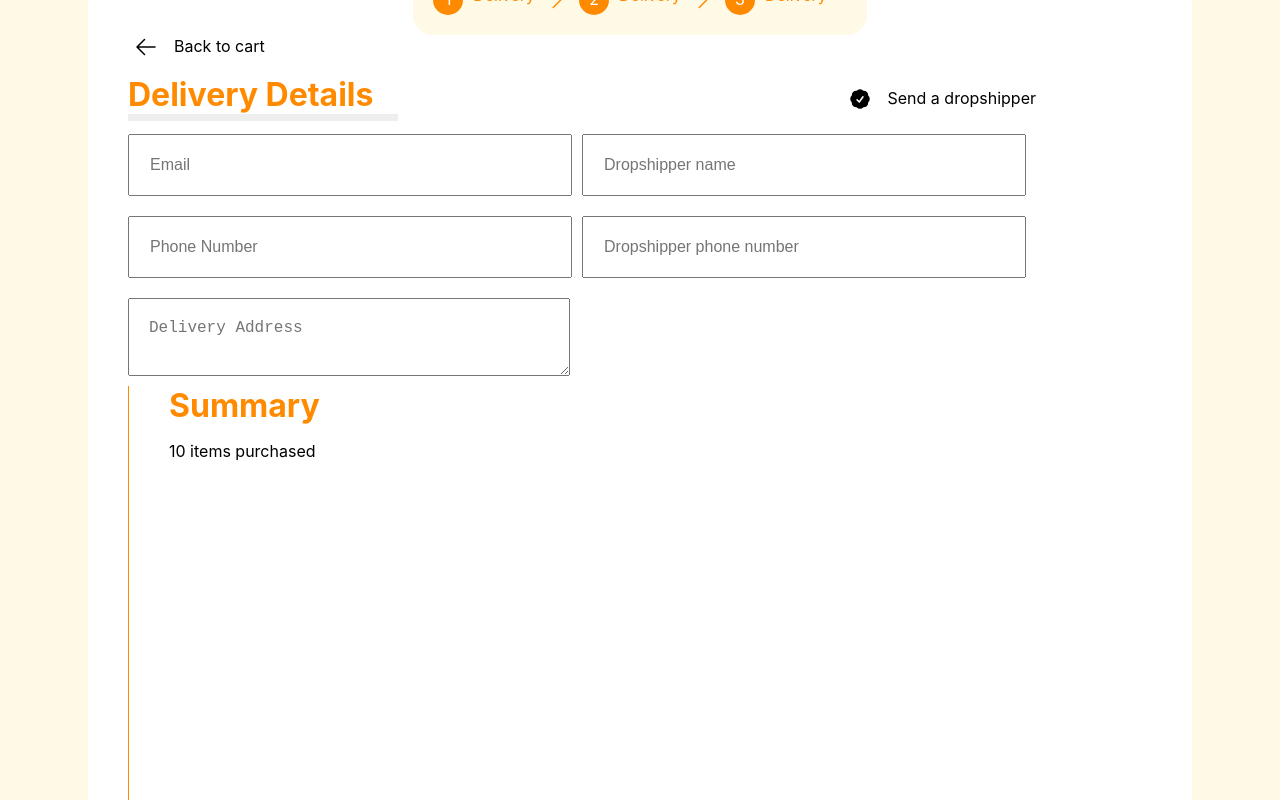
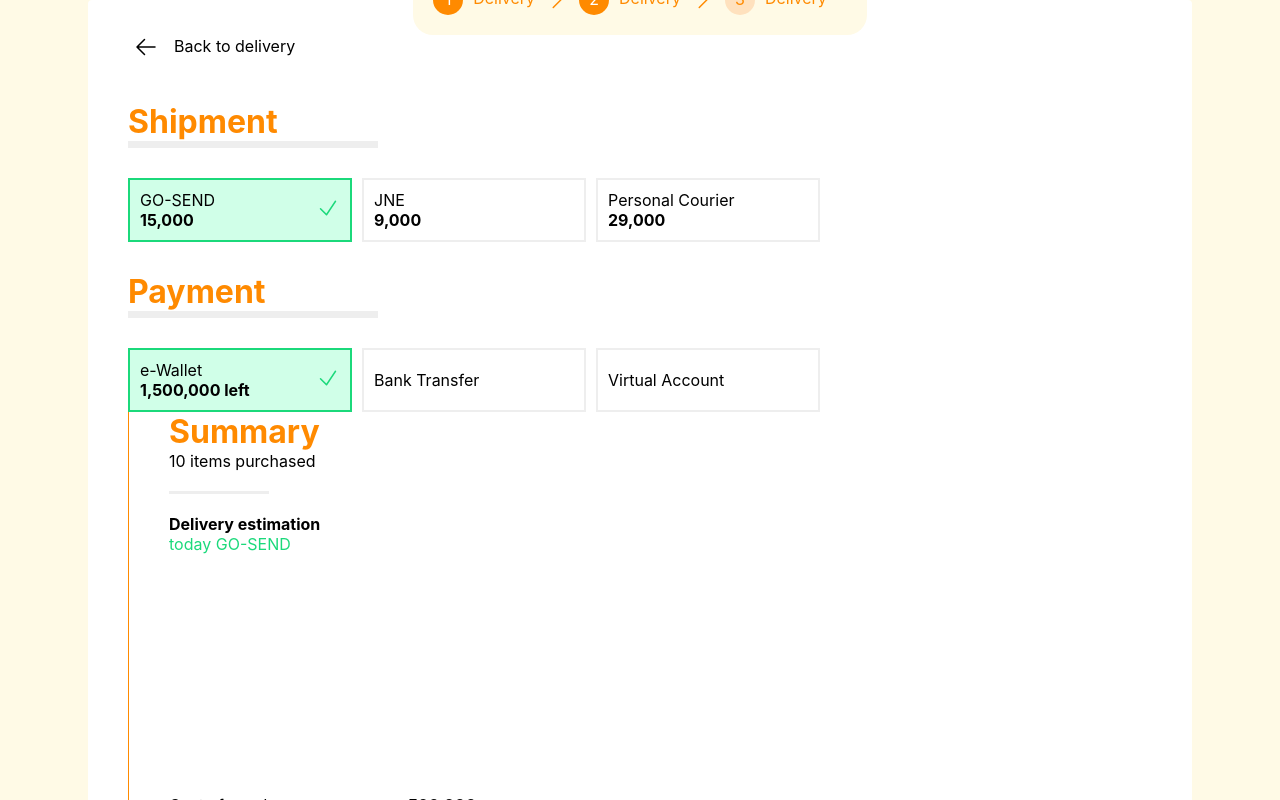
Before and after one commit to maulanairfanf/jakmall-test, a Vue app: page / in a window 1280 px wide. Shown: the top 800 px of the page. Built offline with nearby package versions, Linux system fonts and the light colour scheme.

Commit message:
sync summary and add tab content payment

```diff
--- a/src/App.vue
+++ b/src/App.vue
@@ -1,44 +1,80 @@
 <script setup>
-import { ArrowLeftIcon, ChevronRightIcon } from '@heroicons/vue/24/solid'
-import TabContent from './components/TabContent.vue'
+import { ArrowLeftIcon } from '@heroicons/vue/24/solid'
+import TabContentDelivery from './components/TabContentDelivery.vue'
+import TabContentPayment from './components/TabContentPayment.vue'
 import Summary from './components/Summary.vue'
+import { computed, ref } from 'vue'
+import NavigationTab from './components/NavigationTab.vue'
+
+const step = ref(2)
+const isDropshipping = ref(false)
+const shipment = ref({
+	title: 'GO-SEND',
+	price: '15,000',
+})
+const payment = ref({
+	title: 'e-Wallet',
+	description: '1,500,000 left',
+})
+function handleDropshipping(payload) {
+	isDropshipping.value = payload
+}
+
+function handleBack() {
+	if (step.value !== 1) {
+		step.value--
+	}
+}
+
+function handleNext() {
+	if (step.value !== 3) {
+		step.value++
+	}
+}
+
+function handlePayment(payload) {
+	payment.value = payload
+}
+
+function handleShipment(payload) {
+	shipment.value = payload
+}
+
+const getTitleButtonBack = computed(() => {
+	if (step.value === 1) {
+		return 'Back to cart'
+	} else if (step.value === 2) {
+		return 'Back to delivery'
+	} else {
+		return ''
+	}
+})
 </script>
 
 <template>
-	<div class="flex flex_justify_center">
-		<div class="header_navigation flex flex_justify_center flex-items-center">
-			<div class="flex flex-items-center margin_right_10">
-				<div class="circle_navigation margin_right_10">
-					<span>1</span>
-				</div>
-				<span class="text_primary margin_right_10">Delivery</span>
-				<ChevronRightIcon class="text_primary icon" />
-			</div>
-			<div class="flex flex-items-center margin_right_10">
-				<div class="circle_navigation margin_right_10">
-					<span>2</span>
-				</div>
-				<span class="text_primary margin_right_10">Delivery</span>
-				<ChevronRightIcon class="text_primary icon" />
-			</div>
-			<div class="flex flex-items-center margin_right_10">
-				<div class="circle_navigation margin_right_10">
-					<span>3</span>
-				</div>
-				<span class="text_primary margin_right_10">Delivery</span>
-			</div>
-		</div>
-	</div>
+	<NavigationTab :step="step" />
 	<div class="box rounded">
 		<div class="flex flex_items_center">
-			<button class="button_icon">
+			<button class="button_icon" @click="handleBack()">
 				<ArrowLeftIcon class="icon" />
 			</button>
-			<p class="margin margin_left_10">Back to cart</p>
+			<p class="margin margin_left_10">{{ getTitleButtonBack }}</p>
 		</div>
 		<div class="flex flex_justify_between">
-			<TabContent />
-			<Summary />
+			<TabContentDelivery
+				@handle-dropshipping="handleDropshipping"
+				v-if="step === 1"
+			/>
+			<TabContentPayment
+				@handle-shipment="handleShipment"
+				@handle-payment="handlePayment"
+				v-if="step === 2"
+			/>
+			<Summary
+				@handle-next="handleNext"
+				:isDropshipping="isDropshipping"
+				:shipment="shipment"
+			/>
 		</div>
 	</div>
 </template>
--- a/src/components/Summary.vue
+++ b/src/components/Summary.vue
@@ -1,9 +1,38 @@
 <script setup>
-defineProps({
+import { computed } from 'vue'
+
+const props = defineProps({
 	isDropshipping: {
+		type: Boolean,
 		required: true,
 		default: false,
 	},
+	shipment: {
+		type: Object,
+		required: true,
+	},
+})
+
+const emits = defineEmits(['handle-next'])
+
+const getEstimateTime = computed(() => {
+	if (props.shipment.title === 'GO-SEND') {
+		return 'today'
+	} else if (props.shipment.title === 'JNE') {
+		return '2 days'
+	} else if (props.shipment.title === 'Personal Courier') {
+		return '1 day'
+	} else {
+		return ''
+	}
+})
+
+const getTitleButton = computed(() => {
+	if (props.shipment) {
+		return `Pay with ${props.shipment.title}`
+	} else {
+		return 'Continue to Payment'
+	}
 })
 </script>
 <template>
@@ -12,7 +41,14 @@ defineProps({
 			<h1>
 				<b class="text_primary">Summary</b>
 			</h1>
-			<p>10 items purchased</p>
+			<span class="">10 items purchased</span>
+			<div class="underline_mini"></div>
+			<div class="flex flex_column" v-if="shipment">
+				<b>Delivery estimation</b>
+				<span class="text_success"
+					>{{ getEstimateTime }} {{ shipment.title }}</span
+				>
+			</div>
 		</div>
 		<div>
 			<div class="flex flex_justify_between flex_items_center margin_top_10">
@@ -26,12 +62,21 @@ defineProps({
 				<span>Dropshipping Fee</span>
 				<b>5,900</b>
 			</div>
+			<div
+				class="flex flex_justify_between flex_items_center margin_top_10"
+				v-if="shipment"
+			>
+				<span>{{ shipment.title }} shipment</span>
+				<b>{{ shipment.price }}</b>
+			</div>
 			<div class="flex flex_justify_between flex_items_center margin_top_10">
 				<h1 class="text_primary">Total</h1>
-				<b>505,900</b>
+				<h1 class="text_primary">505,900</h1>
 			</div>
-			<div class="flex flex_justify_center">
-				<button class="button_payment">Continue to Payment</button>
+			<div class="flex flex_justify_center" v-if="step !== 3">
+				<button class="button_payment" @click="emits('handle-next')">
+					{{ getTitleButton }}
+				</button>
 			</div>
 		</div>
 	</div>
--- a/src/components/TabContent.vue
+++ /dev/null
@@ -1,37 +0,0 @@
-<script setup>
-import { CheckBadgeIcon } from '@heroicons/vue/24/solid'
-</script>
-<template>
-	<div class="section_left">
-		<div class="flex flex_justify_between flex_items_center w_100">
-			<h1 class="text_primary">
-				Delivery Details
-				<div class="underline"></div>
-			</h1>
-			<div class="flex flex_items_center px_10">
-				<button class="button_icon">
-					<CheckBadgeIcon class="icon" />
-				</button>
-				<p class="margin_left_10">Send a dropshipper</p>
-			</div>
-		</div>
-		<div class="flex flex_justify_between w-100">
-			<div class="px-10">
-				<div class="flex flex_column">
-					<input class="input_container" placeholder="Email" />
-					<input class="input_container" placeholder="Phone Number" />
-					<textarea class="input_container" placeholder="Delivery Address" />
-				</div>
-			</div>
-			<div class="px-10">
-				<div class="flex flex_column">
-					<input class="input_container" placeholder="Dropshipper name" />
-					<input
-						class="input_container"
-						placeholder="Dropshipper phone number"
-					/>
-				</div>
-			</div>
-		</div>
-	</div>
-</template>
--- /dev/null
+++ b/src/components/TabContentPayment.vue
@@ -0,0 +1,112 @@
+<script setup>
+import { CheckBadgeIcon, CheckIcon, XMarkIcon } from '@heroicons/vue/24/solid'
+import HeaderTab from './HeaderTab.vue'
+import { ref } from 'vue'
+
+const emits = defineEmits(['handle-shipment', 'handle-payment'])
+
+const shipment = ref({
+	title: 'GO-SEND',
+	price: '15,000',
+})
+const payment = ref({
+	title: 'e-Wallet',
+	description: '1,500,000 left',
+})
+
+const listShipment = ref([
+	{
+		title: 'GO-SEND',
+		price: '15,000',
+	},
+	{
+		title: 'JNE',
+		price: '9,000',
+	},
+	{
+		title: 'Personal Courier',
+		price: '29,000',
+	},
+])
+
+const listPayment = ref([
+	{
+		title: 'e-Wallet',
+		description: '1,500,000 left',
+	},
+	{
+		title: 'Bank Transfer',
+		description: '',
+	},
+	{
+		title: 'Virtual Account',
+		description: '',
+	},
+])
+
+function handleChooseShipment(payload) {
+	if (payload !== shipment.value) shipment.value = payload
+	emits('handle-shipment', payload)
+}
+
+function handleChoosePayment(payload) {
+	if (payload !== payment.value) payment.value = payload
+	emits('handle-payment', payload)
+}
+</script>
+<template>
+	<div class="flex flex_column">
+		<div class="shipment">
+			<HeaderTab title="Shipment" />
+			<div class="flex shipment_content">
+				<div
+					v-for="(item, index) in listShipment"
+					:key="index"
+					class="flex shipment_content_box"
+					:class="
+						shipment.title === item.title && 'shipment_content_box_active '
+					"
+					@click="handleChooseShipment(item)"
+				>
+					<div class="flex flex_column">
+						<span>{{ item.title }} </span>
+						<b>{{ item.price }}</b>
+					</div>
+					<div>
+						<CheckIcon
+							class="icon mini_icon"
+							:class="
+								shipment.title === item.title ? 'text_success ' : 'display_none'
+							"
+						/>
+					</div>
+				</div>
+			</div>
+		</div>
+		<div class="payment">
+			<HeaderTab title="Payment " />
+			<div class="flex payment_content">
+				<div
+					v-for="(item, index) in listPayment"
+					:key="index"
+					class="flex payment_content_box"
+					:class="payment.title === item.title && 'payment_content_box_active '"
+					@click="handleChoosePayment(item)"
+				>
+					<div class="flex flex_column">
+						<span>{{ item.title }} </span>
+						<b>{{ item.description }}</b>
+					</div>
+					<div>
+						<CheckIcon
+							class="icon mini_icon"
+							:class="
+								payment.title === item.title ? 'text_success ' : 'display_none'
+							"
+						/>
+					</div>
+				</div>
+			</div>
+		</div>
+	</div>
+</template>
--- a/src/style.styl
+++ b/src/style.styl
@@ -2,6 +2,8 @@ primary = #FF8A00
 secondary = #FFFAE6
 success = #1BD97B
 gray = #EEEEEE
+semi-primary = #FFE1BE
+semi-success = #D0FFE8
 
 :root
 	font-family: Inter, system-ui, Avenir, Helvetica, Arial, sans-serif
@@ -26,8 +28,12 @@ body
 	width: 24px
 	&_mini
 		width: 16px
+		&_absolute
+			position: absolute
+			right: 30px
 
 .flex
+	position relative
 	display: flex
 	flex-wrap: wrap
 	&_column
@@ -40,24 +46,37 @@ body
 		justify-content: space-between
 	&_justify_center
 		justify-content: center
+	&_justify_end
+		justify-content: end
 
+.section_right {
+	width: 70%
+}
 
 .section_right
 	border-left: 1px solid primary
 	padding-left: 40px
 	min-height:70vh
-	min-width: 30%
+	width: 30%
 
 .text_primary
-	color #FF8A00
+	color primary
+
+.text_success
+	color success
 
 .underline
 	height: 7px
-	width: 110%
+	width: 250px
 	background-color: gray
   z-index: -1
 	position: absolute
-	transform: translate(10px, 10px)
+
+.underline_mini
+	height: 3px
+	width: 100px
+	background-color: gray
+	margin: 20px 0 20px 0
 
 h1
 	width: fit-content
@@ -71,6 +90,12 @@ h1
 	margin: 10px 10px 10px 0px
 	width:400px
 	font-size: 16px
+	&:focus
+		outline: none
+	&_success
+		border: 1px solid success
+	&_primary
+		border: 1px solid primary
 
 .button_payment
 	padding: 20px
@@ -105,15 +130,41 @@ h1
 	padding: 20px
 	border-radius: 20px
 	margin-top: -35px
+	span
+		margin-bottom: 5px
 
 .circle_navigation
 	width: 30px
 	height: 30px
-	background-color: primary
+	background-color: semi-primary
 	border-radius: 50%
-	color: white
+	color: primary
 	display flex
 	align-items: center
 	justify-content: center
+	&_active
+		background-color primary
+		color white
 	span
 		margin-bottom: 2px
+
+.display_none
+	display: none
+
+.shipment,
+.payment
+	margin-top: 30px
+	&_content
+		margin-top: 30px
+		&_box
+			cursor pointer
+			display: flex
+			justify-content: space-between
+			align-items: center
+			border: 2px solid gray
+			width: 200px
+			padding: 10px
+			margin-right: 10px
+			&_active
+				background-color:  semi-success
+				border: 2px solid success
```
